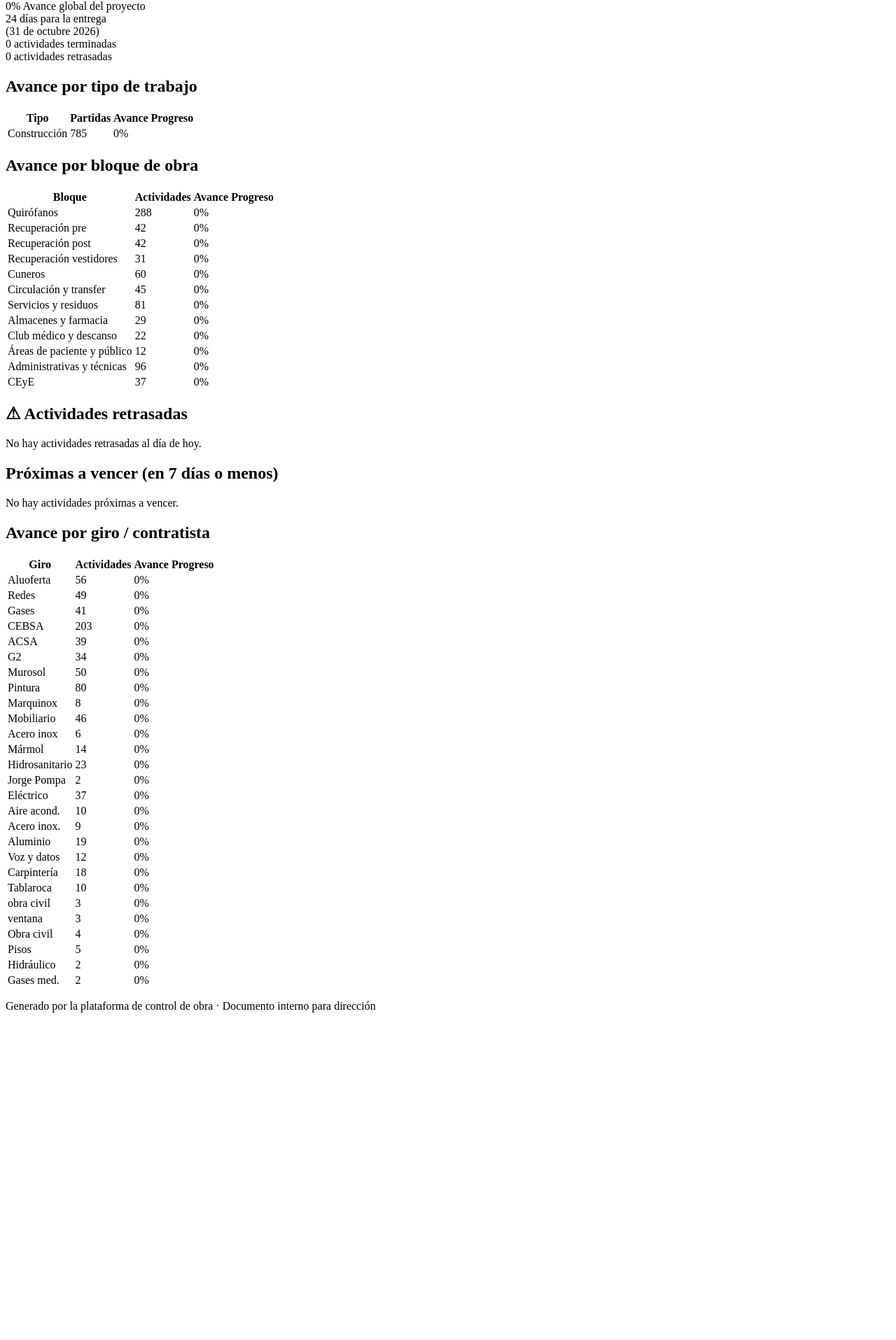
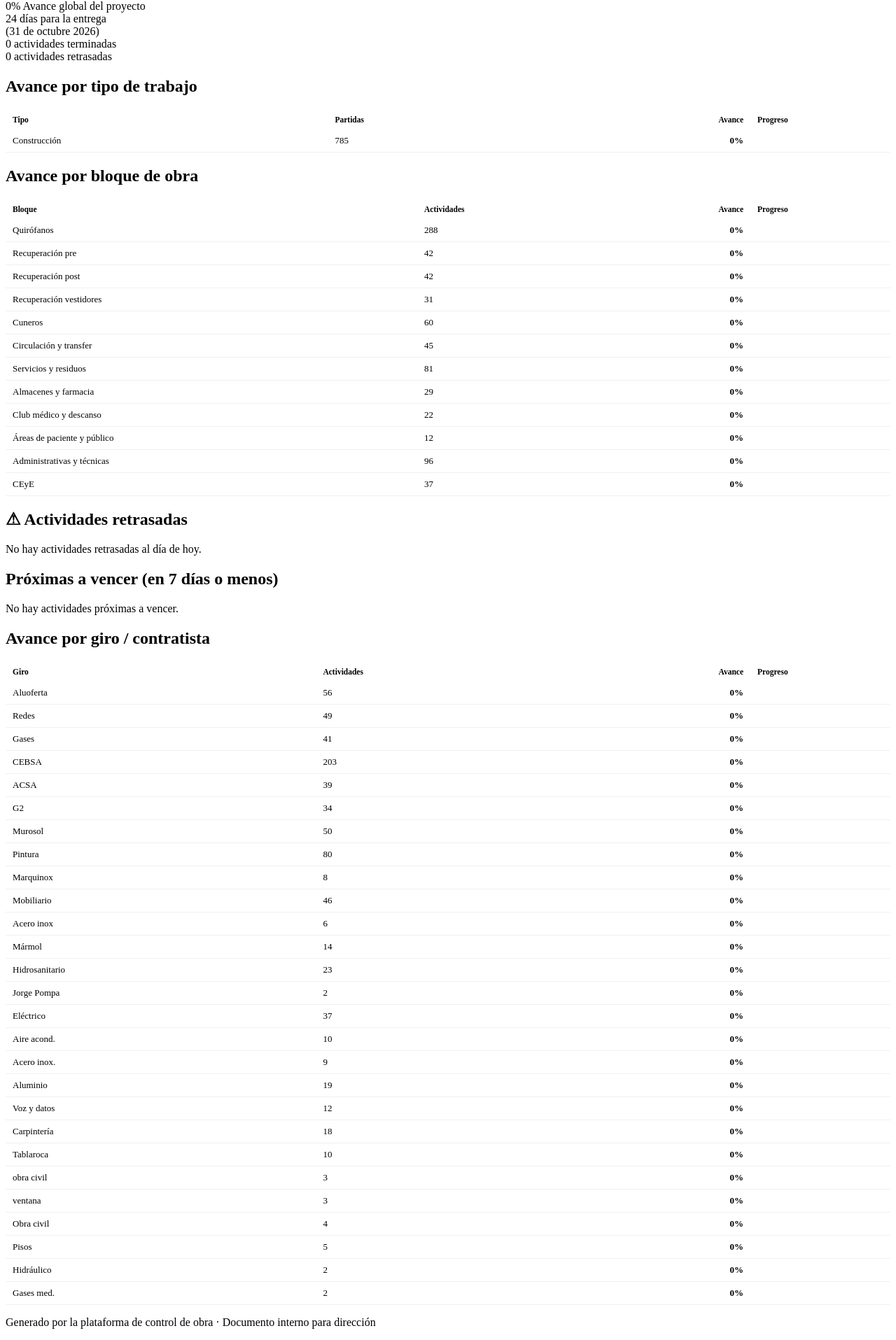
Before and after one commit to jaedcast190-source/control-obra-hap, a Flask app: page /reporte in a window 1280 px wide. Shown: the part 195-2110 px from the top of the page at 70% size. Before the commit the page ends 1642 px from the top, so only its background shows below. Run offline with Flask 3, Linux system fonts and the light colour scheme; data comes from the database, SQL or seed files in the repository.

Commit message:
Refactor reporte.css to improve styles and organization

```diff
--- a/static/reporte.css
+++ b/static/reporte.css
@@ -1,225 +1,72 @@
-/* === BLINDAJE v1.4 (2 sep 2026) — método seguro ===
-   Si un id no existe en el HTML, $ devuelve un elemento suelto (no visible)
-   en vez de null. Así el script NO se muere y el resto de la pantalla
-   sigue funcionando. No se modifica ninguna otra línea del código. */
-const $ = (s) => document.querySelector(s) || document.createElement("span");
-function esc(s){return String(s==null?"":s).replace(/[&<>"]/g,c=>({"&":"&amp;","<":"&lt;",">":"&gt;",'"':"&quot;"}[c]));}
-function toast(m){const t=$("#toast");t.textContent=m;t.hidden=false;setTimeout(()=>t.hidden=true,2200);}
+.btn-reportes-sec{background:#fff !important;color:var(--tinta) !important}
+.btn-reportes-sec:hover{background:var(--acero-claro) !important}
 
-let CAT = {};
+.rep-seccion{
+  background:#fff;border:1px solid var(--linea);border-radius:10px;
+  margin:20px 24px;padding:22px 26px;box-shadow:var(--sombra);
+}
+.rep-seccion h2{
+  font-size:17px;color:var(--tinta);margin-bottom:6px;
+  padding-bottom:8px;border-bottom:2px solid var(--acero-claro);
+}
+.rep-desc{font-size:13px;color:var(--gris-texto);margin-bottom:16px;line-height:1.5}
+.rep-controles{display:flex;gap:12px;align-items:center;flex-wrap:wrap}
+.rep-controles-grid{margin-bottom:14px}
+.rep-controles input[list]{
+  padding:9px 11px;border:1px solid var(--linea);border-radius:5px;
+  font-size:13px;min-width:180px;
+}
+.rep-hint{font-size:12.5px;color:var(--gris-texto);margin-top:10px;font-style:italic}
+.chk-retraso{display:flex;align-items:center;gap:6px;font-size:13px;
+  color:var(--rojo);font-weight:600;cursor:pointer}
+.chk-retraso input{width:16px;height:16px;cursor:pointer}
 
-$("#btn-foto").addEventListener("click", async () => {
-  if (!confirm("¿Cerrar el avance de esta semana? Se guarda cómo va la obra hoy, para poder comparar contra la próxima semana.")) return;
-  const r = await (await fetch("/api/snapshot", { method: "POST" })).json();
-  toast("Avance de la semana cerrado (" + r.partidas + " partidas) · " + r.semana);
-});
+.pill-rojo{display:inline-block;background:var(--rojo);color:#fff;
+  padding:1px 9px;border-radius:20px;font-size:12px;font-weight:700}
+.tabla-rep{width:100%;border-collapse:collapse;margin-top:14px}
+.tabla-rep th{text-align:left;font-size:11.5px;color:var(--acero);
+  padding:8px 10px;border-bottom:2px solid var(--linea)}
+.tabla-rep td{padding:8px 10px;border-bottom:1px solid #eef2f0;font-size:13px}
+.tabla-rep .der{text-align:right}
+.col-graf{width:180px}
+.barra-mini{height:14px;background:var(--acero-claro);border-radius:3px;overflow:hidden;min-width:120px}
+.barra-mini-fill{height:100%;background:var(--azul)}
+.barra-mini-fill.alto{background:var(--verde)}
+.barra-mini-fill.bajo{background:var(--naranja)}
+.pct{font-weight:700;font-variant-numeric:tabular-nums}
 
-async function inicio() {
-  const q = await (await fetch("/api/quien_soy")).json();
-  if (!q.login) { location.href = "/login"; return; }
-  CAT = await (await fetch("/api/catalogos")).json();
-  // datalists
-  llena("#dl-prov-hoja", CAT.proveedores);
-  llena("#dl-prov-cap", CAT.proveedores);
-  llena("#dl-depto-hoja", CAT.departamentos || ["Sistemas", "Herrería del hospital", "Biomédica", "Mantenimiento", "Compras"]);
-  llena("#dl-r-bloque", CAT.bloques);
-  llena("#dl-r-area", CAT.areas);
-  llena("#dl-r-giro", CAT.giros);
-  llena("#dl-r-prov", CAT.proveedores);
-  llena("#dl-r-tipo", CAT.tipos_partida);
-  await cargarProveedores();
-  actualizarLinksHoja();
-  actualizarLinksDepto();
-  actualizarLinksMedida();
-  actualizarPlantilla();
+/* ===== Gráfica del "Reporte a la medida" ===== */
+.med-grafica{display:flex;gap:24px;flex-wrap:wrap;margin-top:18px;padding-top:16px;border-top:1px solid var(--linea)}
+.med-grafica-col{flex:1 1 300px;min-width:260px}
+.med-grafica-titulo{font-size:12.5px;font-weight:700;color:var(--acero);margin:0 0 10px}
+.med-graf-fila{display:grid;grid-template-columns:1fr 120px 42px;align-items:center;gap:10px;padding:5px 0}
+.med-graf-etiqueta{font-size:12.5px;color:var(--tinta);white-space:nowrap;overflow:hidden;text-overflow:ellipsis}
+.med-graf-vacio{font-size:13px;color:var(--gris-texto)}
+.med-graf-tiles{display:grid;grid-template-columns:repeat(2,1fr);gap:10px}
+.med-graf-tile{border-radius:9px;padding:10px 12px;background:var(--acero-claro)}
+.med-graf-tile b{display:block;font-size:20px;line-height:1.1}
+.med-graf-tile span{font-size:11.5px;color:var(--gris-texto)}
+.med-graf-tile.listo b{color:var(--verde)}
+.med-graf-tile.proceso b{color:var(--azul)}
+.med-graf-tile.pendiente b{color:var(--acero)}
+.med-graf-tile.retraso b{color:var(--rojo)}
+
+@media print{
+  .barra,.no-print,.btn-reporte,.med-grafica{display:none}
+  .rep-seccion{box-shadow:none;border:none;margin:0;padding:0}
+  body{background:#fff}
 }
 
-function llena(sel, items) {
-  const el = $(sel);
-  if (el) el.innerHTML = (items || []).map((i) => `<option value="${esc(i)}">`).join("");
-}
-
-// ---- Sección 0: captura masiva por Excel ----
-function actualizarPlantilla() {
-  const p = $("#sel-prov-cap").value.trim();
-  const q = p ? "?proveedor=" + encodeURIComponent(p) : "";
-  $("#btn-plantilla").href = "/api/plantilla_captura.xlsx" + q;
-}
-$("#sel-prov-cap").addEventListener("input", actualizarPlantilla);
-$("#sel-prov-cap").addEventListener("change", actualizarPlantilla);
-
-$("#btn-importar").addEventListener("click", async () => {
-  const inp = $("#file-importar");
-  if (!inp.files || !inp.files.length) { toast("Primero elige el archivo Excel"); return; }
-  const fd = new FormData();
-  fd.append("archivo", inp.files[0]);
-  $("#btn-importar").disabled = true;
-  $("#btn-importar").textContent = "Importando…";
-  try {
-    const r = await (await fetch("/api/importar_avances", { method: "POST", body: fd })).json();
-    const box = $("#importar-result");
-    box.hidden = false;
-    if (r.error) {
-      box.className = "cap-result cap-error";
-      box.innerHTML = "⚠️ " + esc(r.error);
-    } else {
-      box.className = "cap-result cap-ok";
-      let msg = `✅ Se actualizaron <b>${r.actualizadas}</b> partidas.`;
-      if (r.sin_coincidencia && r.sin_coincidencia.length)
-        msg += `<br>⚠️ ${r.sin_coincidencia.length} códigos no se encontraron: ${r.sin_coincidencia.slice(0,8).map(esc).join(", ")}${r.sin_coincidencia.length>8?"…":""}`;
-      if (r.errores) msg += `<br>${r.errores} celdas de avance con valor no numérico se ignoraron.`;
-      box.innerHTML = msg;
-      await cargarProveedores();
-    }
-  } catch (e) {
-    const box = $("#importar-result");
-    box.hidden = false; box.className = "cap-result cap-error";
-    box.textContent = "No se pudo subir el archivo. ¿La plataforma sigue corriendo?";
-  }
-  $("#btn-importar").disabled = false;
-  $("#btn-importar").textContent = "Importar avances";
-});
-
-// ---- Sección 1: hoja por proveedor ----
-function actualizarLinksHoja() {
-  const p = $("#sel-prov-hoja").value.trim();
-  const q = p ? "?proveedor=" + encodeURIComponent(p) : "";
-  $("#btn-hoja-pdf").href = "/api/hoja_proveedor.pdf" + q;
-  $("#btn-hoja-xlsx").href = "/api/hoja_proveedor.xlsx" + q;
-  $("#hoja-hint").textContent = p ? "Se generará la hoja de: " + p
-    : "Elige un proveedor. (Si lo dejas vacío, la hoja trae todas las partidas.)";
-}
-$("#sel-prov-hoja").addEventListener("input", actualizarLinksHoja);
-$("#sel-prov-hoja").addEventListener("change", actualizarLinksHoja);
-
-// ---- Sección 1.5: hoja por departamento interno ----
-function actualizarLinksDepto() {
-  const d = $("#sel-depto-hoja") ? $("#sel-depto-hoja").value.trim() : "";
-  const q = d ? "?departamento=" + encodeURIComponent(d) : "";
-  if ($("#btn-depto-pdf")) $("#btn-depto-pdf").href = "/api/hoja_departamento.pdf" + q;
-  if ($("#btn-depto-xlsx")) $("#btn-depto-xlsx").href = "/api/hoja_departamento.xlsx" + q;
-  if ($("#depto-hint")) {
-    $("#depto-hint").textContent = d ? "Se generará la hoja del departamento: " + d
-      : "Elige un departamento. (Si lo dejas vacío, la hoja trae todas las partidas internas.)";
-  }
-}
-if ($("#sel-depto-hoja")) {
-  $("#sel-depto-hoja").addEventListener("input", actualizarLinksDepto);
-  $("#sel-depto-hoja").addEventListener("change", actualizarLinksDepto);
-}
-
-
-// ---- Sección 2: avance por proveedor ----
-async function cargarProveedores() {
-  const data = await (await fetch("/api/resumen_proveedores")).json();
-  $("#tbody-prov").innerHTML = data.map((p) => {
-    const cls = p.avance >= 75 ? "alto" : p.avance < 35 ? "bajo" : "";
-    const ret = p.retrasadas > 0 ? `<span class="pill-rojo">${p.retrasadas}</span>` : "0";
-    return `<tr>
-      <td>${esc(p.proveedor)}</td>
-      <td>${p.total}</td>
-      <td>${p.listas}</td>
-      <td>${ret}</td>
-      <td class="der"><span class="pct">${p.avance}%</span></td>
-      <td><div class="barra-mini"><div class="barra-mini-fill ${cls}" style="width:${p.avance}%"></div></div></td>
-    </tr>`;
-  }).join("");
-}
-
-// ---- Sección 3: reporte a la medida ----
-function paramsMedida() {
-  const map = { "#r-bloque": "bloque", "#r-area": "area", "#r-giro": "giro",
-                "#r-prov": "proveedor", "#r-tipo": "tipo_partida" };
-  const p = new URLSearchParams();
-  for (const [sel, key] of Object.entries(map)) {
-    const v = $(sel).value.trim();
-    if (v) p.set(key, v);
-  }
-  if ($("#r-retraso").checked) p.set("solo_retraso", "1");
-  p.set("titulo", "Reporte de actividades");
-  return p.toString();
-}
-function actualizarLinksMedida() {
-  const q = "?" + paramsMedida();
-  $("#btn-med-pdf").href = "/api/hoja_proveedor.pdf" + q;
-  $("#btn-med-xlsx").href = "/api/hoja_proveedor.xlsx" + q;
-  graficaMedidaDebounced();
-}
-
-// ---- Gráfica del reporte a la medida: avance por proveedor + estatus ----
-function esRetrasada(a) {
-  if (!a.f_fin || (a.avance || 0) >= 100) return false;
-  const hoy = new Date(); hoy.setHours(0, 0, 0, 0);
-  const fin = new Date(a.f_fin + "T00:00:00");
-  return fin < hoy;
-}
-
-let _graficaMedidaTimer = null;
-function graficaMedidaDebounced() {
-  clearTimeout(_graficaMedidaTimer);
-  _graficaMedidaTimer = setTimeout(actualizarGraficaMedida, 300);
-}
-
-async function actualizarGraficaMedida() {
-  let datos;
-  try {
-    datos = await (await fetch("/api/actividades?" + paramsMedida())).json();
-    if (!Array.isArray(datos)) datos = [];
-  } catch (e) {
-    return;
-  }
-  if ($("#r-retraso").checked) datos = datos.filter(esRetrasada);
-
-  // barras: avance promedio por proveedor/departamento, peor primero
-  const grupos = new Map();
-  datos.forEach((a) => {
-    // igual que el resto de la plataforma: proveedor manda; departamento
-    // solo aplica en el mundo "interno" (donde no hay proveedor).
-    const clave = a.proveedor || a.departamento || "Sin asignar";
-    if (!grupos.has(clave)) grupos.set(clave, []);
-    grupos.get(clave).push(a.avance || 0);
-  });
-  const filas = [...grupos.entries()]
-    .map(([clave, avs]) => ({
-      clave, n: avs.length,
-      av: Math.round(avs.reduce((s, v) => s + v, 0) / avs.length),
-    }))
-    .sort((x, y) => x.av - y.av);
-  const contProv = $("#med-graf-proveedor");
-  contProv.innerHTML = filas.length
-    ? filas.map((f) => `
-      <div class="med-graf-fila">
-        <span class="med-graf-etiqueta" title="${esc(f.clave)}">${esc(f.clave)} <small style="color:#8a94a3">(${f.n})</small></span>
-        <div class="barra-mini"><div class="barra-mini-fill ${f.av >= 75 ? "alto" : f.av < 35 ? "bajo" : ""}" style="width:${f.av}%"></div></div>
-        <span class="pct">${f.av}%</span>
-      </div>`).join("")
-    : `<p class="med-graf-vacio">Sin actividades con estos filtros.</p>`;
-
-  // tarjetas: conteo por estatus
-  let listas = 0, proceso = 0, pendientes = 0, retrasadas = 0;
-  datos.forEach((a) => {
-    const av = a.avance || 0;
-    if (esRetrasada(a)) retrasadas++;
-    if (av >= 100) listas++; else if (av > 0) proceso++; else pendientes++;
-  });
-  $("#med-graf-estatus").innerHTML = `
-    <div class="med-graf-tiles">
-      <div class="med-graf-tile listo"><b>${listas}</b><span>Listas</span></div>
-      <div class="med-graf-tile proceso"><b>${proceso}</b><span>En proceso</span></div>
-      <div class="med-graf-tile pendiente"><b>${pendientes}</b><span>Pendientes</span></div>
-      <div class="med-graf-tile retraso"><b>${retrasadas}</b><span>Retrasadas</span></div>
-    </div>`;
-}
-
-["#r-bloque", "#r-area", "#r-giro", "#r-prov", "#r-tipo"].forEach((s) => {
-  $(s).addEventListener("input", actualizarLinksMedida);
-  $(s).addEventListener("change", actualizarLinksMedida);
-});
-$("#r-retraso").addEventListener("change", actualizarLinksMedida);
-$("#btn-med-limpiar").addEventListener("click", () => {
-  ["#r-bloque", "#r-area", "#r-giro", "#r-prov", "#r-tipo"].forEach((s) => ($(s).value = ""));
-  $("#r-retraso").checked = false;
-  actualizarLinksMedida();
-});
-
-inicio();
+/* ===== Captura masiva por Excel ===== */
+.rep-destacada{border:2px solid #1F4E78;background:#F4F8FC}
+.rep-destacada h2{color:#1F4E78}
+.cap-pasos{display:flex;flex-direction:column;gap:16px;margin-top:12px}
+.cap-paso{display:flex;gap:14px;align-items:flex-start}
+.cap-num{flex:0 0 32px;height:32px;border-radius:50%;background:#1F4E78;color:#fff;
+  display:flex;align-items:center;justify-content:center;font-weight:700;font-size:16px}
+.cap-paso>div{flex:1}
+.cap-paso b{font-size:15px;color:#1F2937}
+.cap-file{padding:6px;border:1px solid #cbd2da;border-radius:8px;background:#fff;max-width:340px}
+.cap-result{margin-top:10px;padding:10px 14px;border-radius:8px;font-size:14px;line-height:1.5}
+.cap-ok{background:#EAF7EE;border:1px solid #A9DCB9;color:#1E7B4B}
+.cap-error{background:#FDECEC;border:1px solid #F0B4B4;color:#B00020}
```
